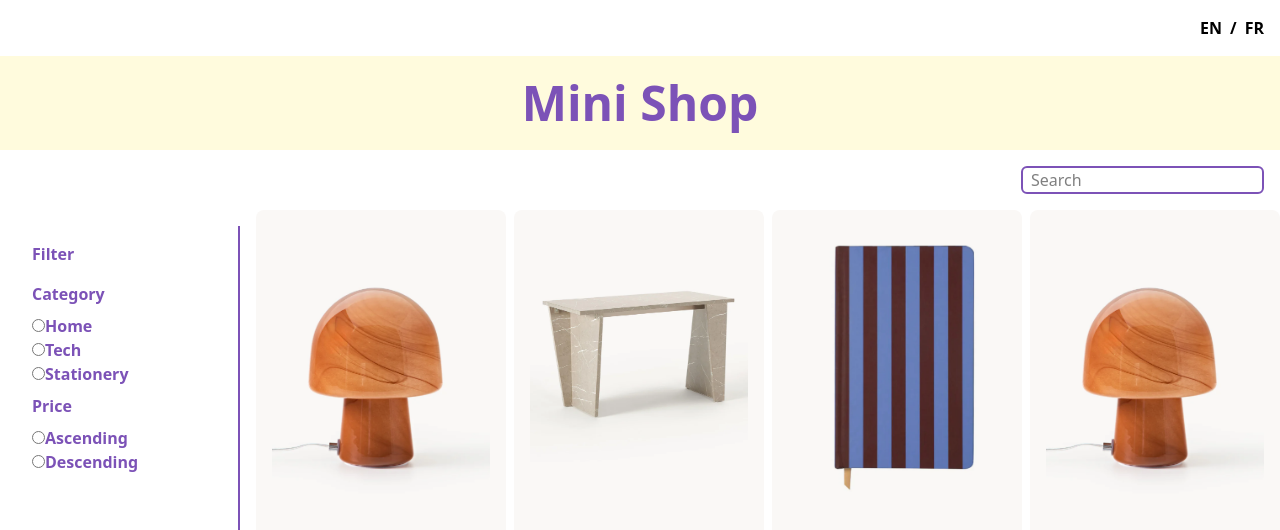
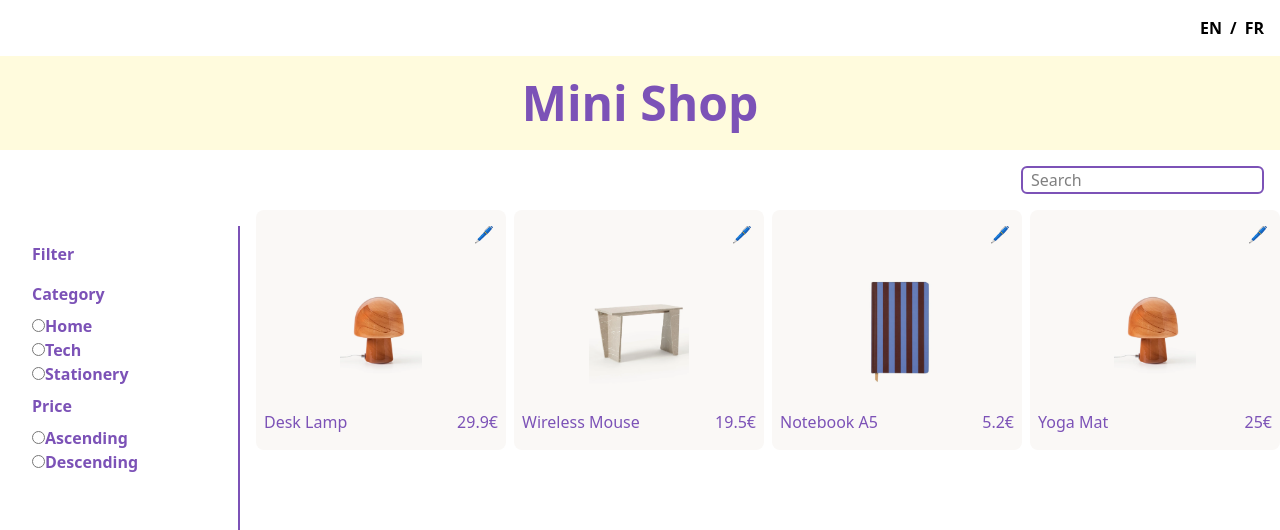
Before and after one commit to capsjs/Mini-Shop, a React (Vite) app: page / in a window 1280 px wide. Shown: the top 530 px of the page. Built offline with nearby package versions, Linux system fonts and the light colour scheme; what i18next-intervalplural-postprocessor would draw is missing.

Commit message:
feat: enhance product card layout and update product descriptions

```diff
--- a/src/App.tsx
+++ b/src/App.tsx
@@ -94,9 +94,16 @@ function App() {
           <div className="col-span-4 flex gap-2 h-full">
             {products.map((product) => (
               <Card key={product.id}>
-                <div className="p-4 gap-4">
-                  <img src={product.img} />
+                <div className="flex justify-end">
+                  <div className="p-3">🖊️</div>
                 </div>
+                <div className="p-4 flex justify-center">
+                  <img src={product.img} className="max-h-28" />
+                </div>
+                <span className="flex justify-between m-2 text-[#7c52b7]">
+                  <p>{product.name}</p>
+                  <p>{product.price}€</p>
+                </span>
               </Card>
             ))}
           </div>
--- a/src/components/card/Card.tsx
+++ b/src/components/card/Card.tsx
@@ -5,7 +5,7 @@ import type { TCard } from "./card.types";
 const Card: FC<TCard> = (props: TCard) => {
   const { children } = props;
   return (
-    <div className="w-[113rem] h-90 rounded-lg bg-[#faf8f6]">{children}</div>
+    <div className="w-[113rem] h-60 rounded-lg bg-[#faf8f6]">{children}</div>
   );
 };
 
--- a/src/lib/products.ts
+++ b/src/lib/products.ts
@@ -4,9 +4,9 @@ import desk from "../assets/img/desk.png"
 import note from "../assets/img/note.png"
 
 export const products: TProduct[] = [
-  {"id": "p1", "img": lamp, "name": "Desk Lamp", "description": "P1", "category": "Home", "price": 29.9, "stock": 12},
-  {"id": "p2", "img": desk, "name": "Wireless Mouse", "description": "P2", "category": "Tech", "price": 19.5, "stock": 0},
-  {"id": "p3", "img": note, "name": "Notebook A5", "description": "P3", "category": "Stationery", "price": 5.2, "stock": 37},
-  {"id": "p4", "img": lamp, "name": "Yoga Mat", "description": "P4", "category": "Home", "price": 25.0, "stock": 20},
+  {"id": "p1", "img": lamp, "name": "Desk Lamp", "description": "Lampe de table/applique LED", "category": "Home", "price": 29.9, "stock": 12},
+  {"id": "p2", "img": desk, "name": "Wireless Mouse", "description": "Bureau look travertin Liam", "category": "Tech", "price": 19.5, "stock": 0},
+  {"id": "p3", "img": note, "name": "Notebook A5", "description": "Carnet de notes Stripe", "category": "Stationery", "price": 5.2, "stock": 37},
+  {"id": "p4", "img": lamp, "name": "Yoga Mat", "description": "Tapis de yoga réversible Balthasar", "category": "Home", "price": 25.0, "stock": 20},
 
 ]
```
